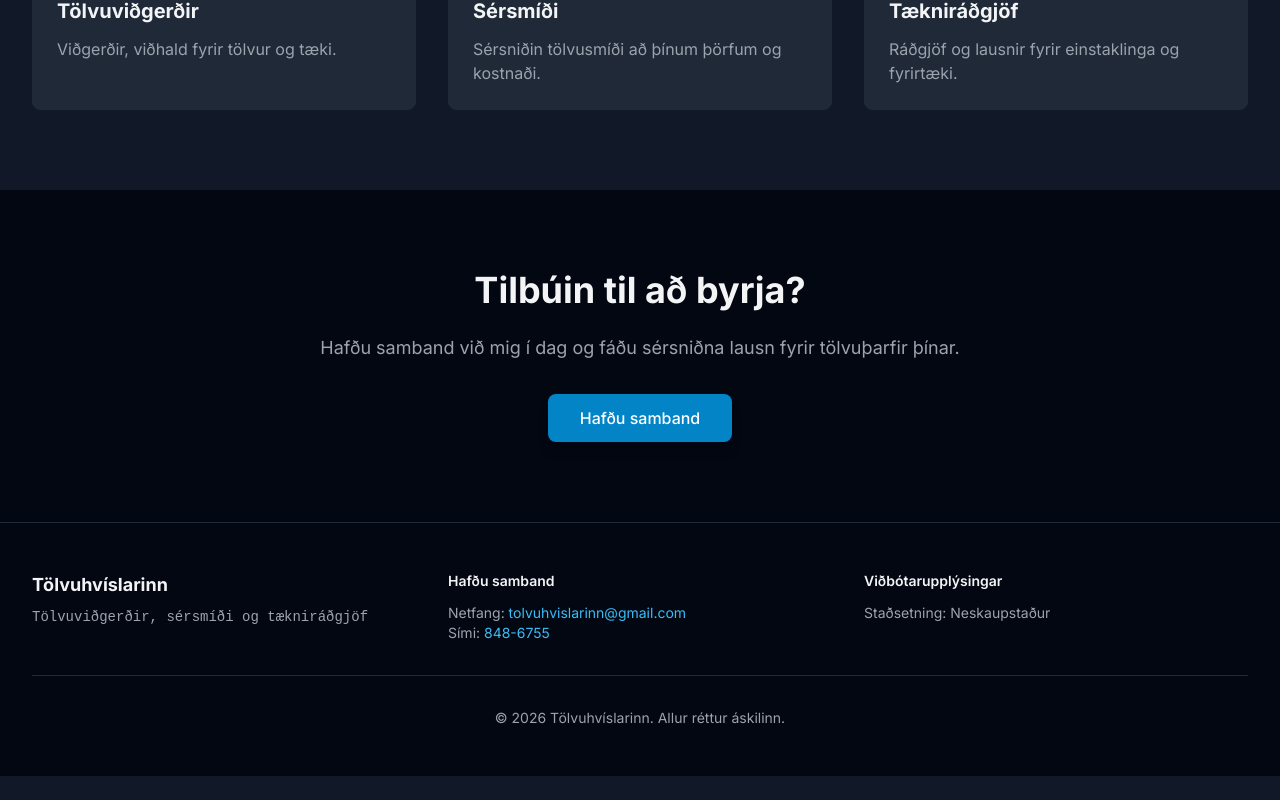
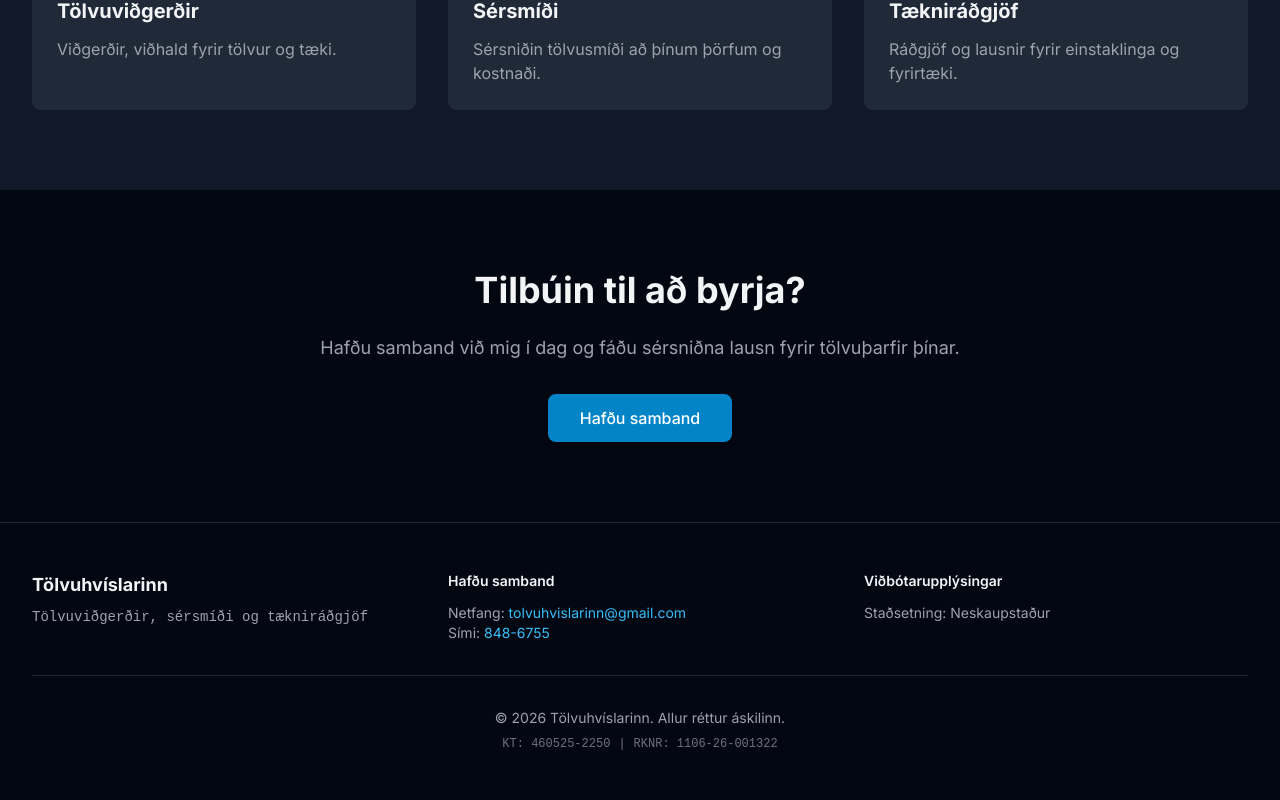
Before and after one commit to Lovedealer8472/TH.is, a Next.js app: page / in a window 1280 px wide. Shown: the part 777-1577 px from the top of the page. Before the commit the page ends 1553 px from the top, so only its background shows below. Built offline with nearby package versions, Linux system fonts and the light colour scheme.

Commit message:
Add business registration details (KT and RKNR) to footer

```diff
--- a/components/layout/Footer.tsx
+++ b/components/layout/Footer.tsx
@@ -34,6 +34,11 @@ export default function Footer() {
           <p className="text-center text-sm text-gray-400">
             {translate(t.footer.copyright, { year: String(currentYear) })}
           </p>
+          <div className="mt-2 text-center text-xs text-gray-500 font-mono">
+            <span>KT: 460525-2250</span>
+            <span className="mx-2">|</span>
+            <span>RKNR: 1106-26-001322</span>
+          </div>
         </div>
       </div>
     </footer>
```
